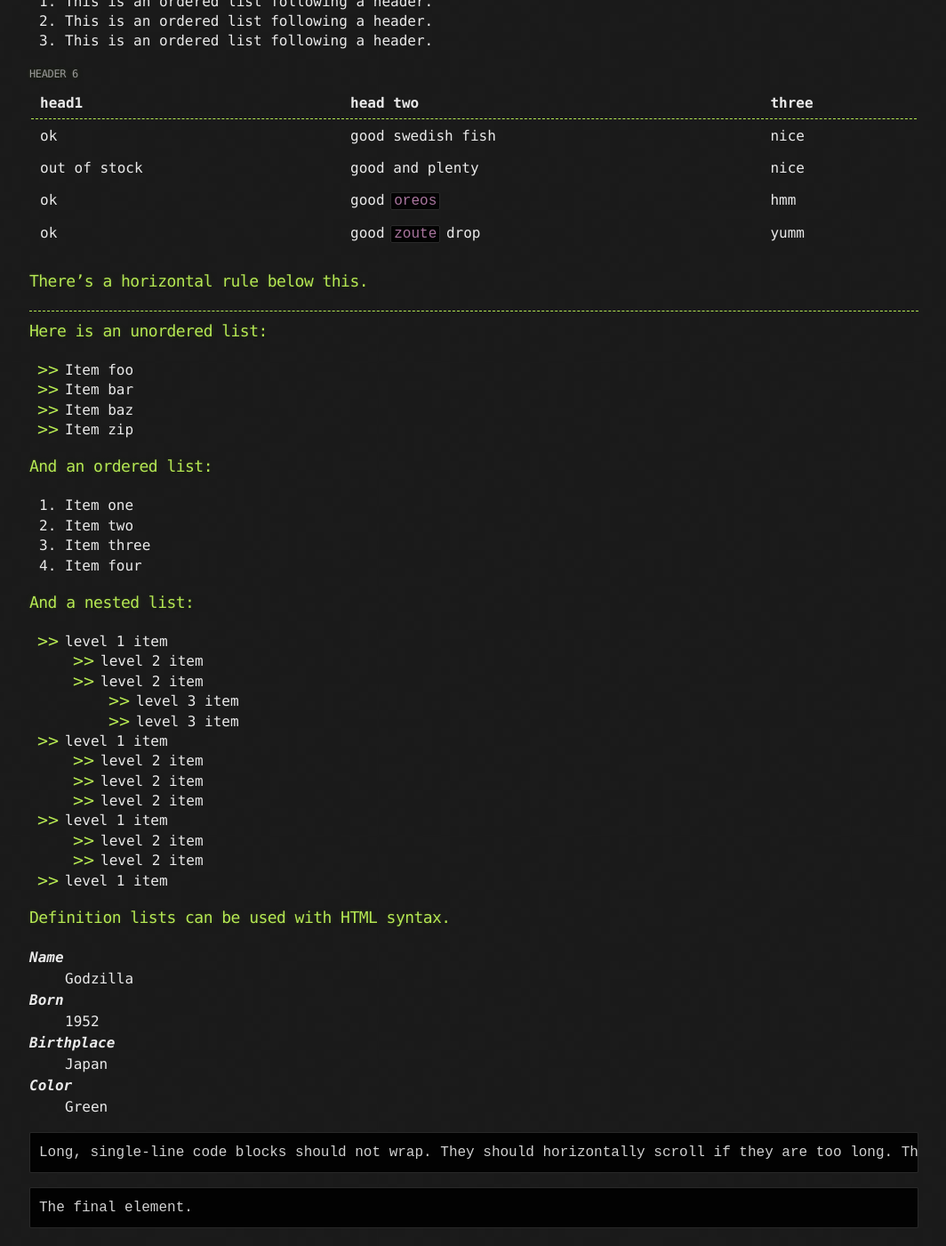
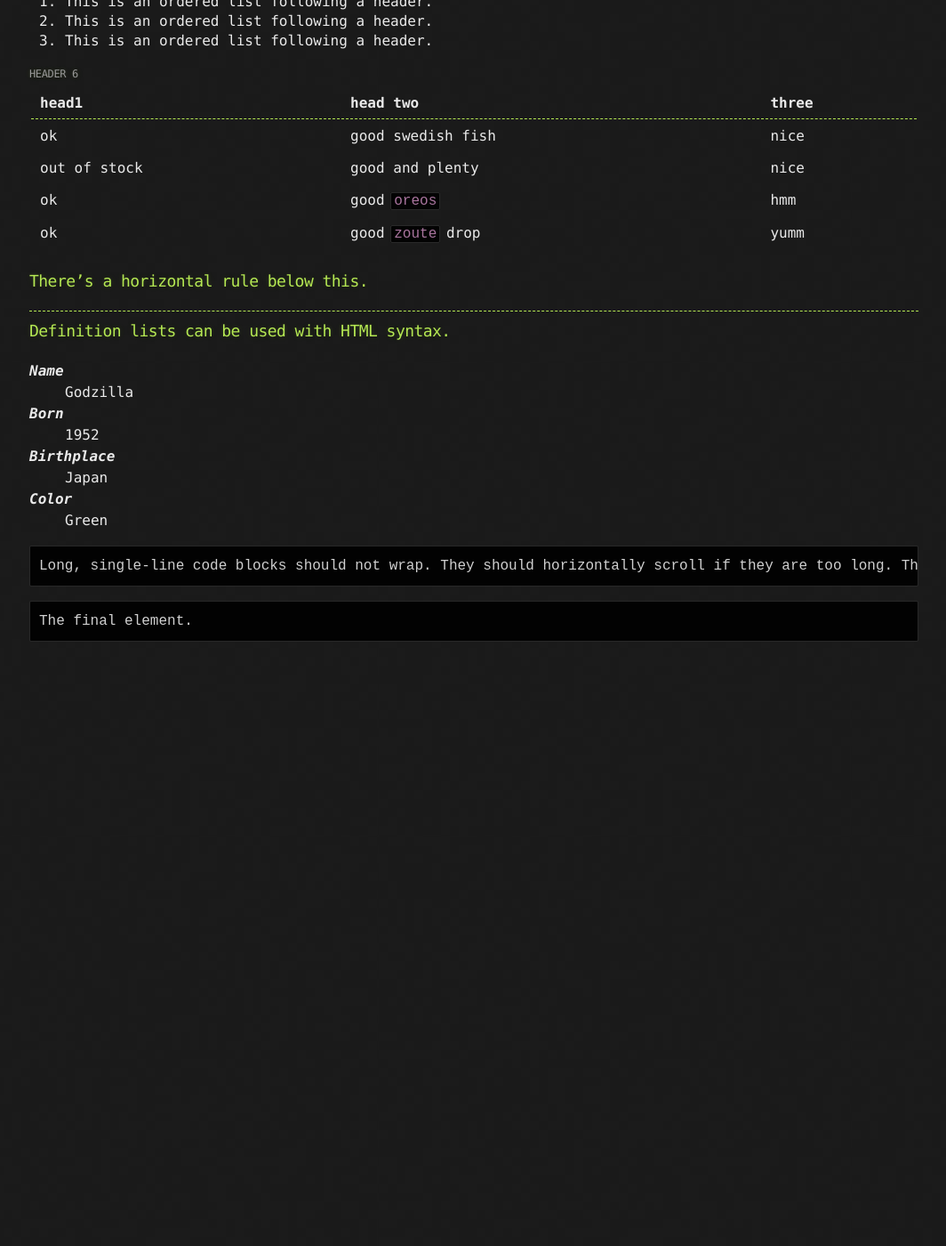
Before and after one commit to MHN-BT/mhn-bt, a Jekyll site: the page built from index.md, in a window 1280 px wide and 1400 px high, scrolled down 1189 px. Shown: the whole window at 89% size, without its empty margins (107-1171 px from the left). Built offline with Jekyll 4.4.1, drawn with Linux system fonts in a browser that asks for light colours; after the commit the page ends 1930 px from its top, so only the background shows below that.

Commit message:
Update index.md

```diff
--- a/index.md
+++ b/index.md
@@ -62,36 +62,6 @@ end
 
 * * *
 
-### Here is an unordered list:
-
-*   Item foo
-*   Item bar
-*   Item baz
-*   Item zip
-
-### And an ordered list:
-
-1.  Item one
-1.  Item two
-1.  Item three
-1.  Item four
-
-### And a nested list:
-
-- level 1 item
-  - level 2 item
-  - level 2 item
-    - level 3 item
-    - level 3 item
-- level 1 item
-  - level 2 item
-  - level 2 item
-  - level 2 item
-- level 1 item
-  - level 2 item
-  - level 2 item
-- level 1 item
-
 ### Definition lists can be used with HTML syntax.
 
 <dl>
```
